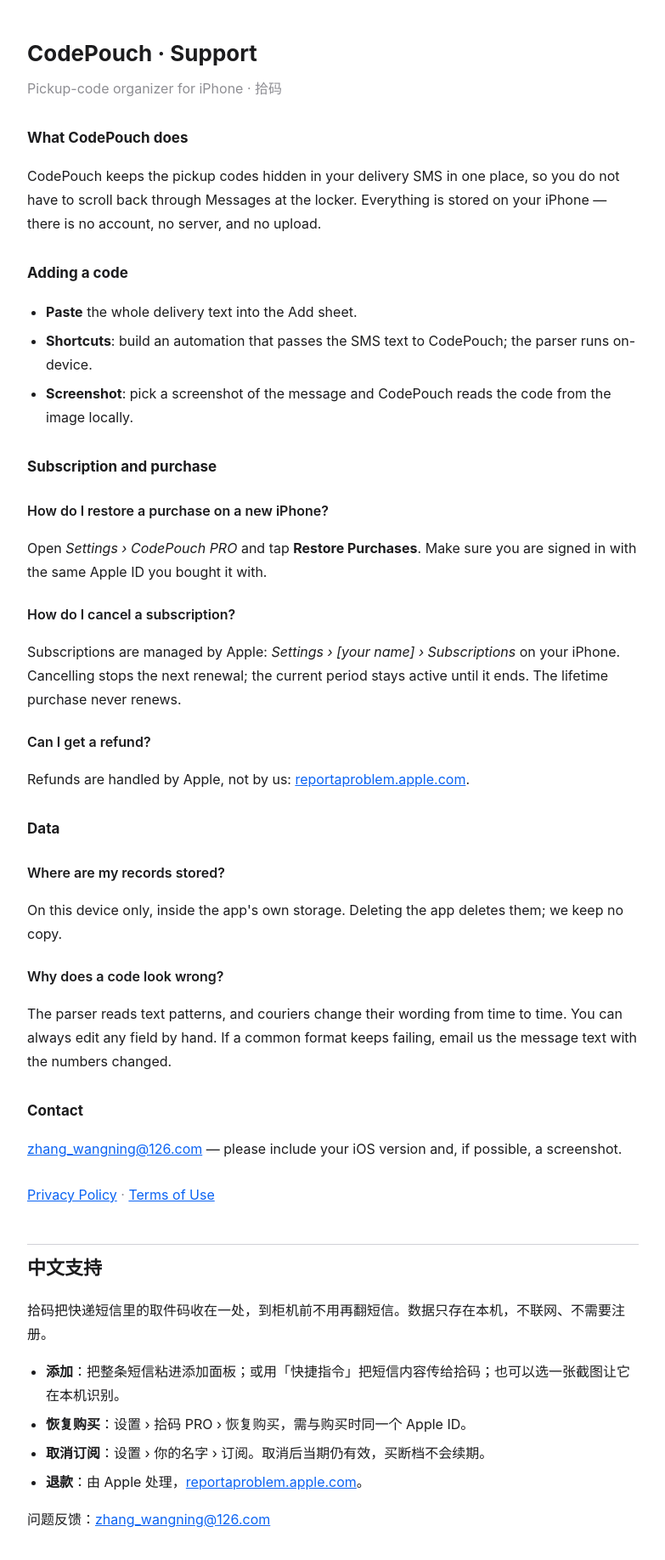
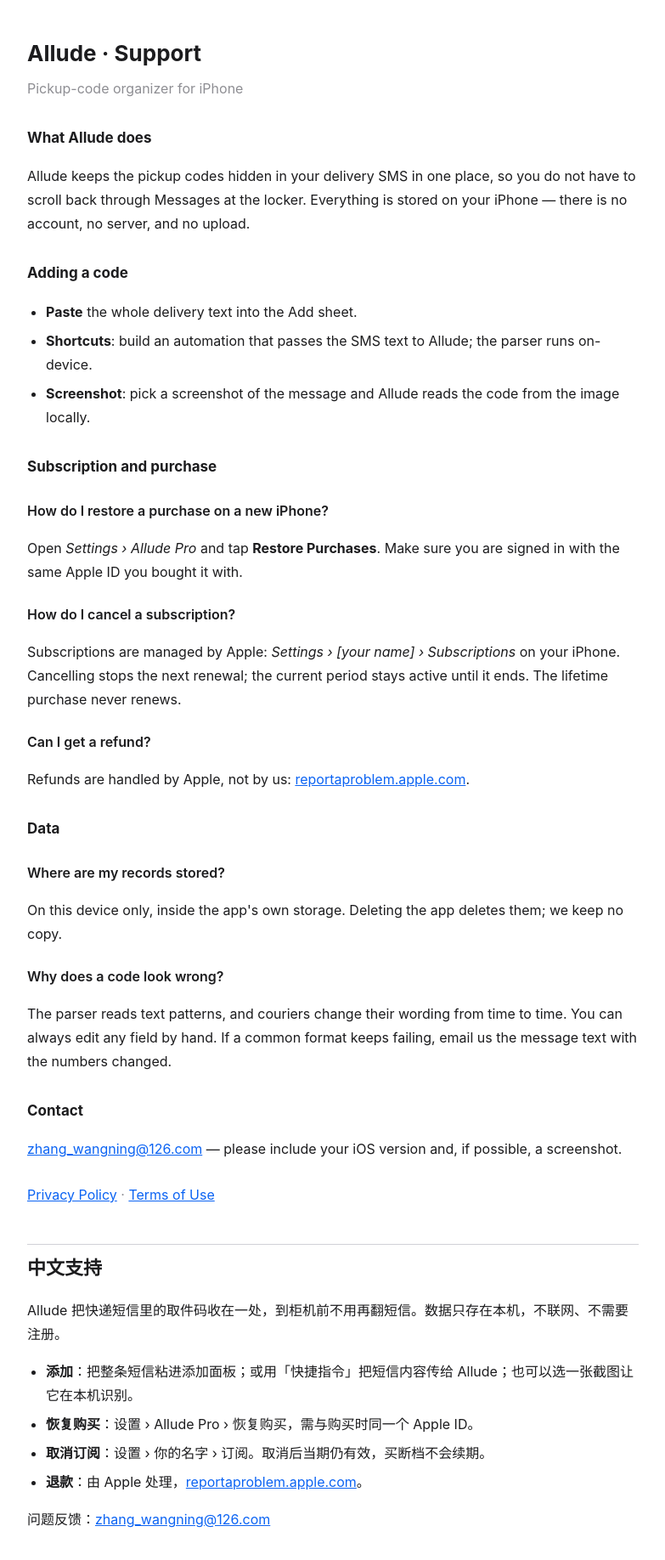
Before and after one commit to Zhangwangning/allude-legal, a plain HTML site: page support.html in a window 1280 px wide. Shown: the whole page at 85% size, without its empty margins (248-1031 px from the left). Drawn offline with Linux system fonts and the light colour scheme.

Commit message:
docs: 法律文档与支持页同步更名为 Allude
- 隐私政策 / 使用条款与服务内打包副本对齐（标题、更新行）
- 索引页与支持页：拾码 CodePouch → Allude，CodePouch PRO → Allude Pro
- 三处副本（GitHub Pages / App 内 / Gitee 镜像）内容一致

```diff
--- a/support.html
+++ b/support.html
@@ -3,7 +3,7 @@
 <head>
 <meta charset="utf-8">
 <meta name="viewport" content="width=device-width,initial-scale=1">
-<title>CodePouch · Support</title>
+<title>Allude · Support</title>
 <style>
   :root { color-scheme: light dark; }
   body { font: 16px/1.75 -apple-system, "PingFang SC", system-ui, sans-serif;
@@ -20,22 +20,22 @@
 </style>
 </head>
 <body>
-  <h1>CodePouch · Support</h1>
-  <p class="sub">Pickup-code organizer for iPhone · 拾码</p>
+  <h1>Allude · Support</h1>
+  <p class="sub">Pickup-code organizer for iPhone</p>
 
-  <h2>What CodePouch does</h2>
-  <p>CodePouch keeps the pickup codes hidden in your delivery SMS in one place, so you do not have to scroll back through Messages at the locker. Everything is stored on your iPhone — there is no account, no server, and no upload.</p>
+  <h2>What Allude does</h2>
+  <p>Allude keeps the pickup codes hidden in your delivery SMS in one place, so you do not have to scroll back through Messages at the locker. Everything is stored on your iPhone — there is no account, no server, and no upload.</p>
 
   <h2>Adding a code</h2>
   <ul>
     <li><b>Paste</b> the whole delivery text into the Add sheet.</li>
-    <li><b>Shortcuts</b>: build an automation that passes the SMS text to CodePouch; the parser runs on-device.</li>
-    <li><b>Screenshot</b>: pick a screenshot of the message and CodePouch reads the code from the image locally.</li>
+    <li><b>Shortcuts</b>: build an automation that passes the SMS text to Allude; the parser runs on-device.</li>
+    <li><b>Screenshot</b>: pick a screenshot of the message and Allude reads the code from the image locally.</li>
   </ul>
 
   <h2>Subscription and purchase</h2>
   <p class="q">How do I restore a purchase on a new iPhone?</p>
-  <p>Open <i>Settings › CodePouch PRO</i> and tap <b>Restore Purchases</b>. Make sure you are signed in with the same Apple ID you bought it with.</p>
+  <p>Open <i>Settings › Allude Pro</i> and tap <b>Restore Purchases</b>. Make sure you are signed in with the same Apple ID you bought it with.</p>
 
   <p class="q">How do I cancel a subscription?</p>
   <p>Subscriptions are managed by Apple: <i>Settings › [your name] › Subscriptions</i> on your iPhone. Cancelling stops the next renewal; the current period stays active until it ends. The lifetime purchase never renews.</p>
@@ -60,10 +60,10 @@
   <hr>
 
   <h1 style="font-size:22px">中文支持</h1>
-  <p>拾码把快递短信里的取件码收在一处，到柜机前不用再翻短信。数据只存在本机，不联网、不需要注册。</p>
+  <p>Allude 把快递短信里的取件码收在一处，到柜机前不用再翻短信。数据只存在本机，不联网、不需要注册。</p>
   <ul>
-    <li><b>添加</b>：把整条短信粘进添加面板；或用「快捷指令」把短信内容传给拾码；也可以选一张截图让它在本机识别。</li>
-    <li><b>恢复购买</b>：设置 › 拾码 PRO › 恢复购买，需与购买时同一个 Apple ID。</li>
+    <li><b>添加</b>：把整条短信粘进添加面板；或用「快捷指令」把短信内容传给 Allude；也可以选一张截图让它在本机识别。</li>
+    <li><b>恢复购买</b>：设置 › Allude Pro › 恢复购买，需与购买时同一个 Apple ID。</li>
     <li><b>取消订阅</b>：设置 › 你的名字 › 订阅。取消后当期仍有效，买断档不会续期。</li>
     <li><b>退款</b>：由 Apple 处理，<a href="https://reportaproblem.apple.com">reportaproblem.apple.com</a>。</li>
   </ul>
```
Also changed, not shown: index.html (+3 -3 lines), privacy.html (+2 -2 lines), terms.html (+2 -2 lines).
